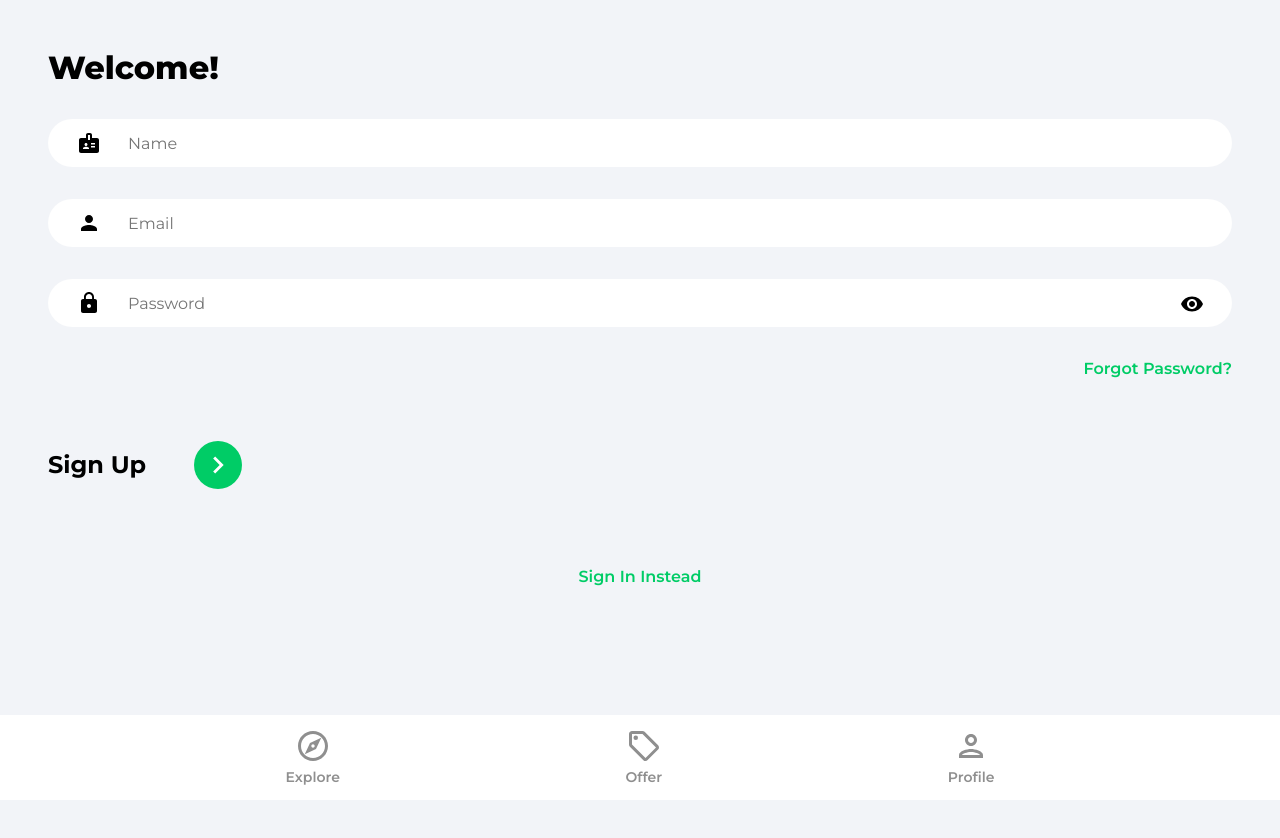
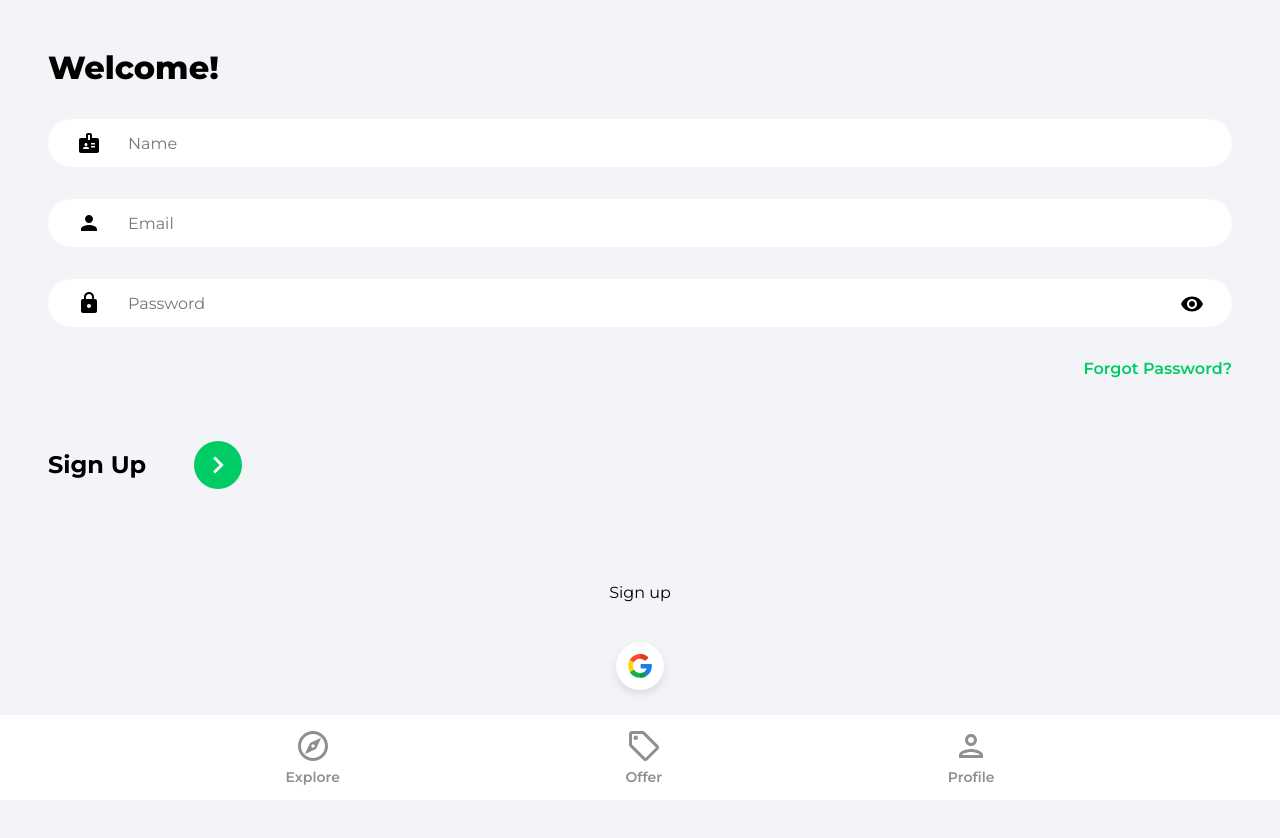
Before and after one commit to JohnKarima/House-Marketplace, a React (Create React App) app: page /sign-up in a window 1280 px wide. Shown: the top 838 px of the page. Before the commit the page ends 800 px from the top, so only its background shows below. Built offline with nearby package versions, Linux system fonts and the light colour scheme.

Commit message:
Add Google Authentication

```diff
--- /dev/null
+++ b/src/components/OAuth.jsx
@@ -0,0 +1,44 @@
+import { useLocation, useNavigate } from 'react-router-dom'
+import { getAuth, signInWithPopup, GoogleAuthProvider } from 'firebase/auth'
+import { doc, setDoc, getDoc, serverTimestamp } from 'firebase/firestore'
+import { db } from '../firebase.config'
+import { toast } from 'react-toastify'
+import googleIcon from '../assets/svg/googleIcon.svg'
+
+function OAuth() {
+  const navigate = useNavigate()
+  const location = useLocation()
+  const onGoogleClick = async () => {
+    try {
+      const auth = getAuth()
+      const provider = new GoogleAuthProvider()
+      const result = await signInWithPopup(auth, provider)
+      const user = result.user
+      //Check for user
+      const docRef = doc(db, 'users', user.uid)
+      const docSnap = await getDoc(docRef)
+      //If user doesn't exist, create user
+      if (!docSnap.exists()) {
+        await setDoc(doc(db, 'users', user.uid), {
+          name: user.displayName,
+          email: user.email,
+          timeStamp: serverTimestamp(),
+        })
+      }
+      navigate('/')
+    } catch (error) {
+      toast.error('Could not authorize with Google')
+    }
+  }
+
+  return (
+    <div className="socialLogin">
+      <p>Sign {location.pathname === '/sign-up' ? 'up' : 'in'}</p>
+      <button className="socialIconDiv" onClick={onGoogleClick}>
+        <img className="socialIconImg" src={googleIcon} alt="google" />
+      </button>
+    </div>
+  )
+}
+
+export default OAuth
--- a/src/pages/SignIn.jsx
+++ b/src/pages/SignIn.jsx
@@ -2,6 +2,7 @@
 import { toast } from 'react-toastify'
 import { Link, useNavigate } from 'react-router-dom'
 import { getAuth, signInWithEmailAndPassword } from 'firebase/auth'
+import OAuth from '../components/OAuth'
 import { ReactComponent as ArrowRightIcon } from '../assets/svg/keyboardArrowRightIcon.svg'
 import visibilityIcon from '../assets/svg/visibilityIcon.svg'
 
@@ -84,7 +85,9 @@
             </button>
           </div>
         </form>
-        {/* Google OAuth */}
+
+        <OAuth />
+
         <Link to="/sign-up" className="registerLink">
           Sign Up Instead
         </Link>
--- a/src/pages/SignUp.jsx
+++ b/src/pages/SignUp.jsx
@@ -7,6 +7,7 @@
   updateProfile,
 } from 'firebase/auth'
 import { setDoc, doc, serverTimestamp } from 'firebase/firestore'
+import OAuth from '../components/OAuth'
 import { db } from '../firebase.config'
 import { ReactComponent as ArrowRightIcon } from '../assets/svg/keyboardArrowRightIcon.svg'
 import visibilityIcon from '../assets/svg/visibilityIcon.svg'
@@ -112,7 +113,9 @@
             </button>
           </div>
         </form>
-        {/* Google OAuth */}
+
+        <OAuth />
+
         <Link to="/sign-in" className="registerLink">
           Sign In Instead
         </Link>
```
